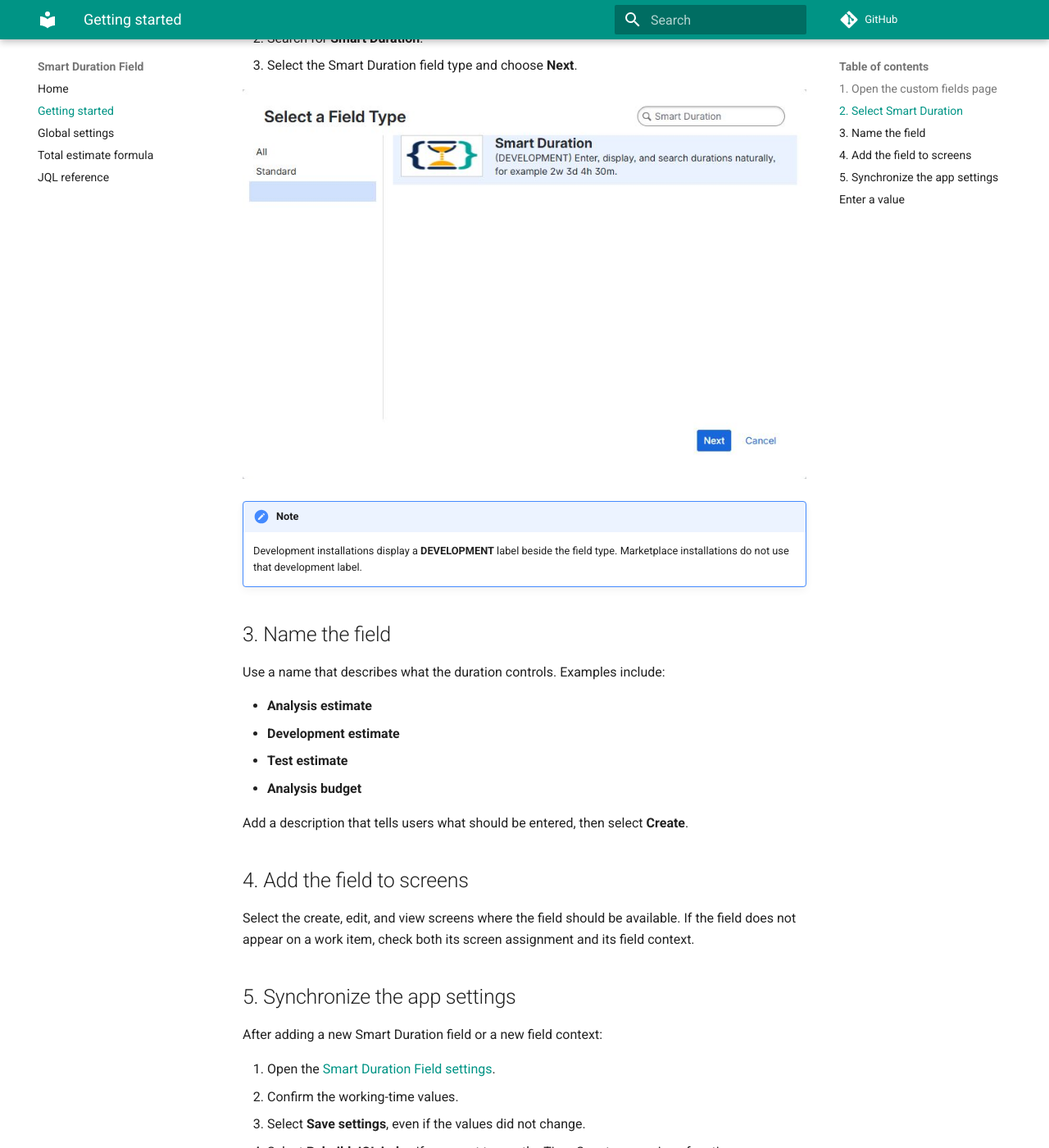
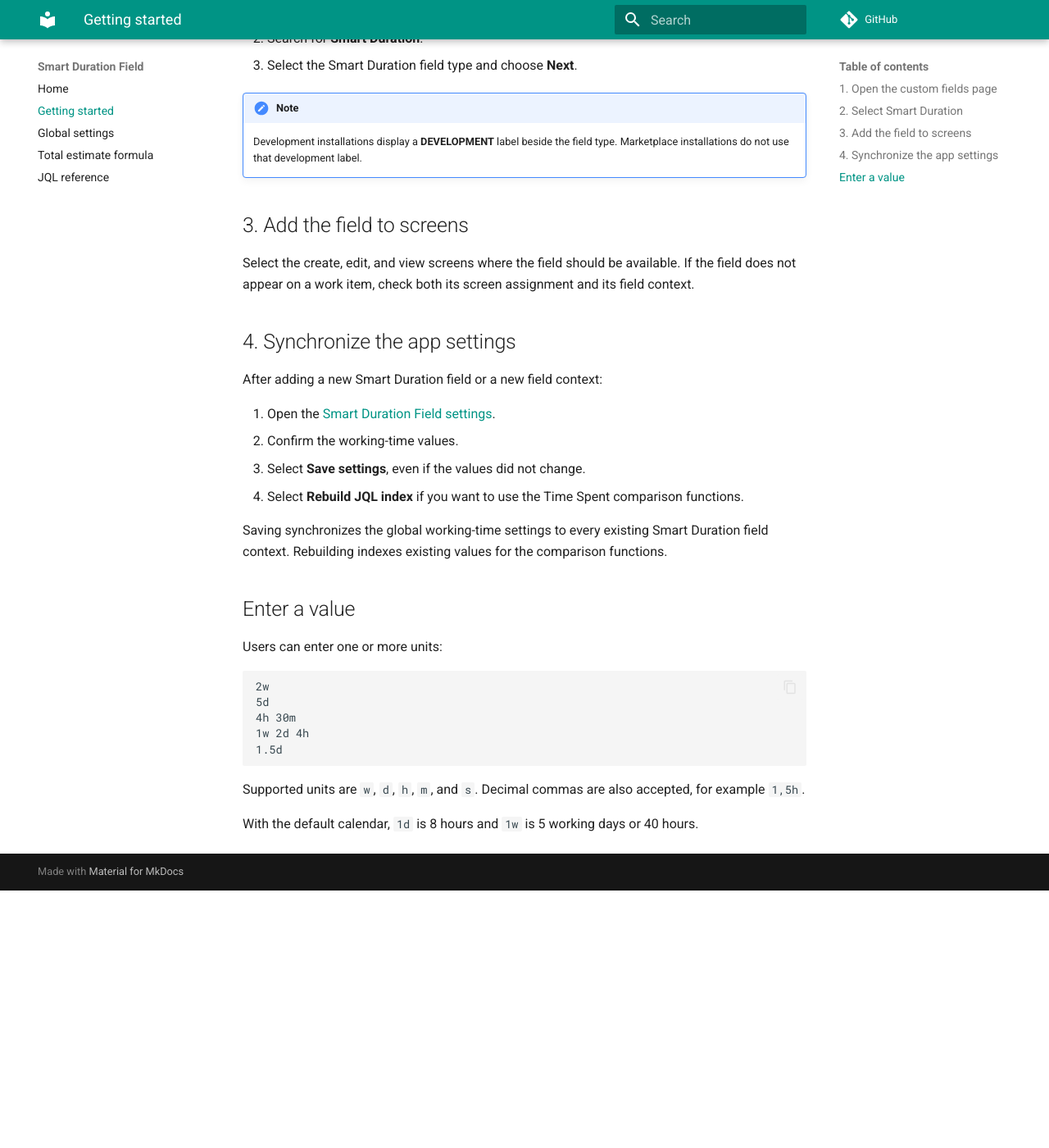
Before and after one commit to tmsm-apps/docs, an MkDocs documentation site: the page built from docs/getting-started.md, in a window 1280 px wide and 1400 px high, scrolled down 480 px. Shown: the whole window at 82% size. Built offline with MkDocs 1.6.1 and Material for MkDocs 9.7.7, drawn with Linux system fonts in a browser that asks for light colours; comment, search, counter and statistics services are not loaded; after the commit the page ends 1566 px from its top, so only the background shows below that.

Commit message:
Simplify setup and total estimate guides

```diff
--- a/docs/getting-started.md
+++ b/docs/getting-started.md
@@ -14,28 +14,15 @@ Depending on your Jira navigation, the page may still be named **Custom fields**
 2. Search for **Smart Duration**.
 3. Select the Smart Duration field type and choose **Next**.
 
-![Select the Smart Duration custom field type](assets/create-smart-duration-field.png)
-
 !!! note
 
     Development installations display a **DEVELOPMENT** label beside the field type. Marketplace installations do not use that development label.
 
-## 3. Name the field
-
-Use a name that describes what the duration controls. Examples include:
-
-- **Analysis estimate**
-- **Development estimate**
-- **Test estimate**
-- **Analysis budget**
-
-Add a description that tells users what should be entered, then select **Create**.
-
-## 4. Add the field to screens
+## 3. Add the field to screens
 
 Select the create, edit, and view screens where the field should be available. If the field does not appear on a work item, check both its screen assignment and its field context.
 
-## 5. Synchronize the app settings
+## 4. Synchronize the app settings
 
 After adding a new Smart Duration field or a new field context:
 
```
Also changed, not shown: docs/total-estimate.md (+1 -15 lines), docs/assets/create-smart-duration-field.png (deleted).
